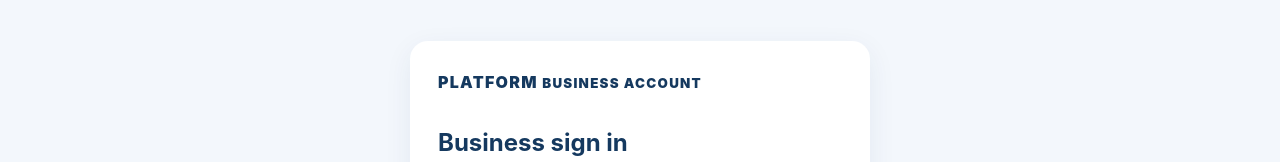
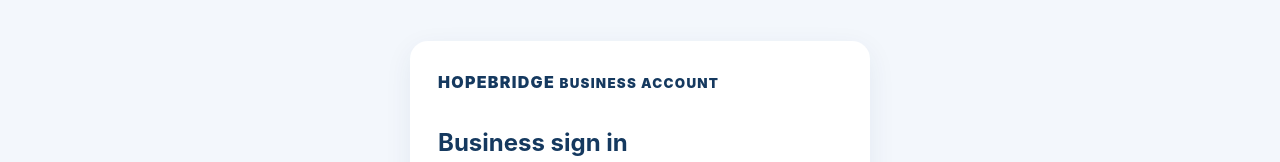
Before and after one commit to agentsarahmitchell56-code/USHopeBridge, a Next.js app: page /business/login in a window 1280 px wide. Shown: the top 162 px of the page. Built offline with nearby package versions, Linux system fonts and the light colour scheme; no server answers.

Commit message:
Complete HOPEBRIDGE branding across business workspaces

```diff
--- a/app/business/login/page.tsx
+++ b/app/business/login/page.tsx
@@ -20,7 +20,7 @@ export default function BusinessLoginPage() {
     } catch (e) { setError(e instanceof Error && /confirm/i.test(e.message) ? "Confirm your email before signing in." : "Sign-in failed. Check your email and password."); }
     finally { setBusy(false); }
   }
-  return <main style={shell}><section style={card}><Link href="/" style={brand}>PLATFORM <small>BUSINESS ACCOUNT</small></Link><h1 style={{ margin: "28px 0 8px", color: "#15395f" }}>Business sign in</h1><p style={muted}>Sign in to manage your business profile and posts.</p>
+  return <main style={shell}><section style={card}><Link href="/" style={brand}>HOPEBRIDGE <small>BUSINESS ACCOUNT</small></Link><h1 style={{ margin: "28px 0 8px", color: "#15395f" }}>Business sign in</h1><p style={muted}>Sign in to manage your business profile and posts.</p>
     <form onSubmit={submit} style={{ display: "grid", gap: 14, marginTop: 22 }}>
       <label style={label}>Email address<input required type="email" autoComplete="username" value={email} onChange={e => setEmail(e.target.value)} style={input} /></label>
       <label style={label}>Password<input required type="password" autoComplete="current-password" value={password} onChange={e => setPassword(e.target.value)} style={input} /></label>
```
